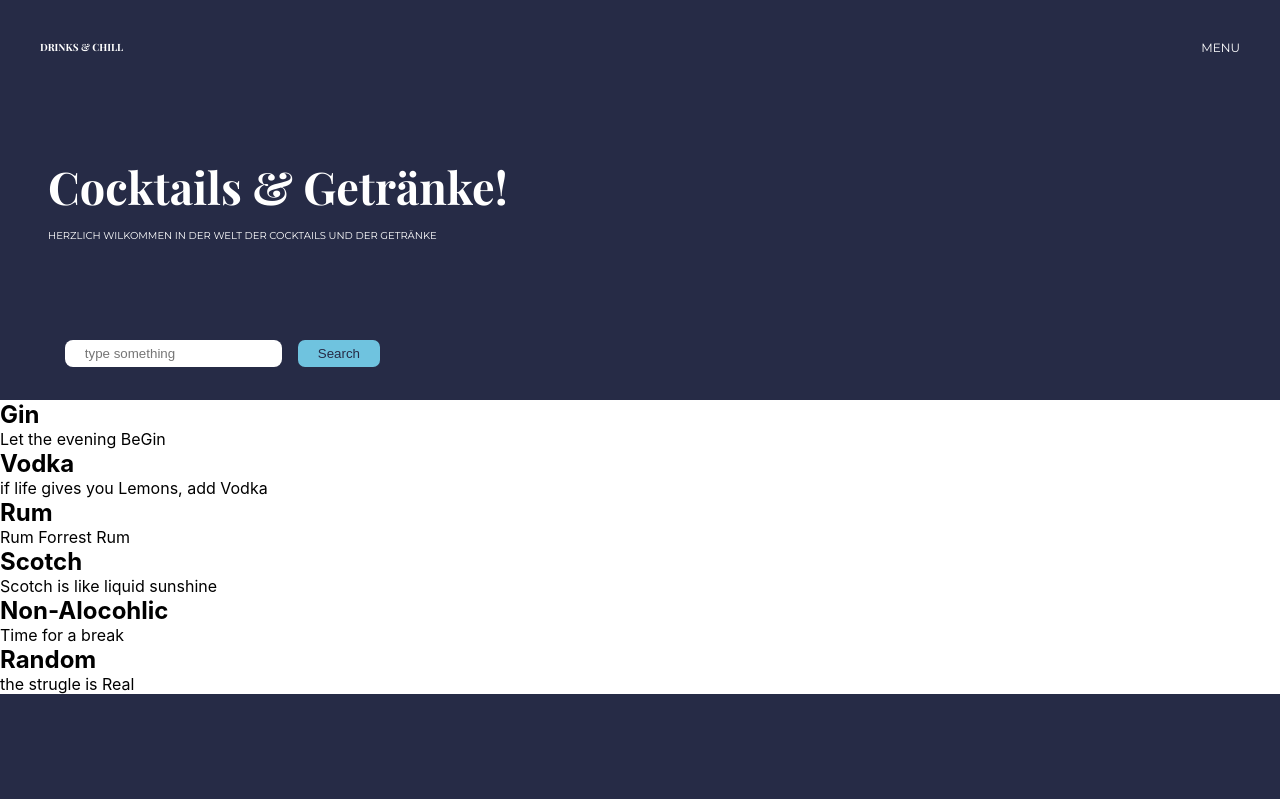
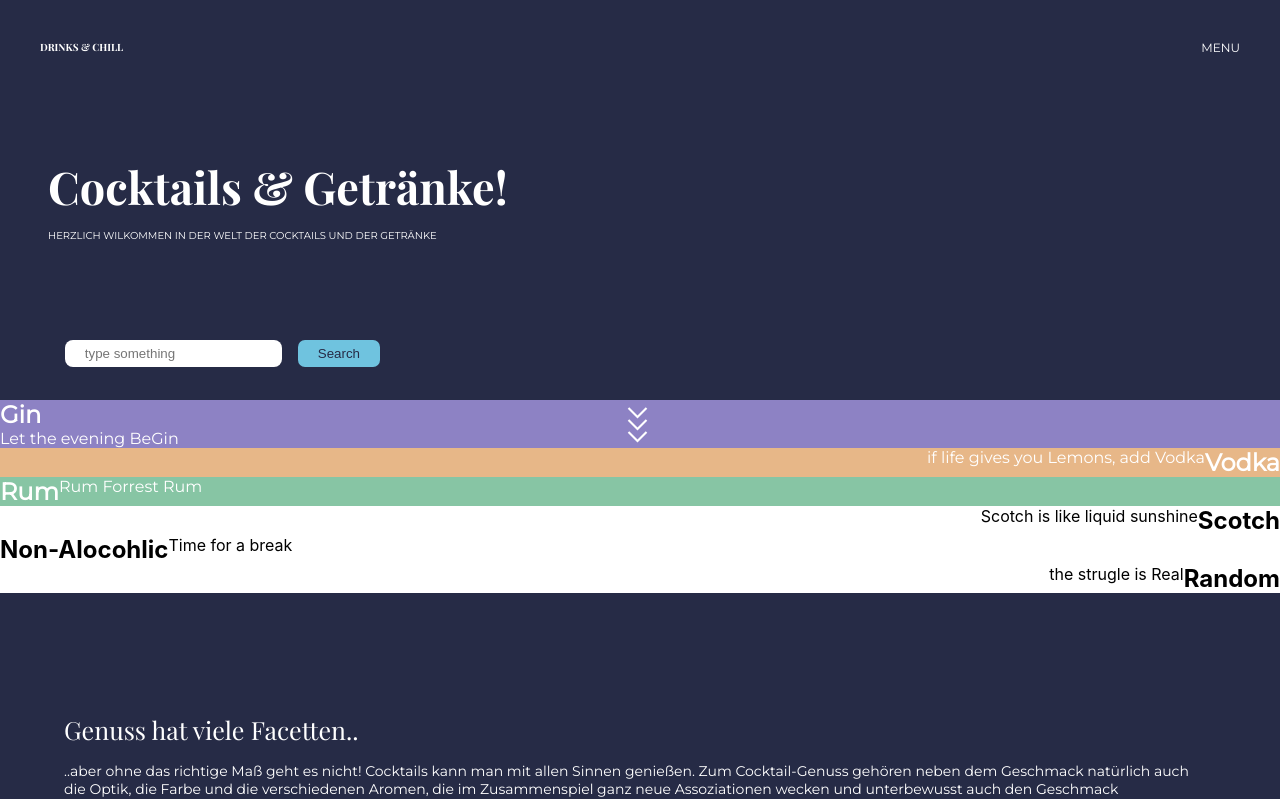
Before and after one commit to Sivagajan/Drinks-Chill, a React (Create React App) app: page / in a window 1280 px wide. Shown: the top 799 px of the page. Built offline with nearby package versions, Linux system fonts and the light colour scheme.

Commit message:
fonts changed

```diff
--- a/src/App.css
+++ b/src/App.css
@@ -15,14 +15,20 @@ serif; */
 
 .style1{
   background-color: #8D82C4;
+  font-family: 'Montserrat', sans-serif;
+    color: white;
 }
 
 .style2 {
   background-color: #E7B788;
+  font-family: 'Montserrat', sans-serif;
+    color: white;
 }
 
 .style3 {
   background-color: #87C5A4;
+  font-family: 'Montserrat', sans-serif;
+    color: white;
 }
 
 .right{
--- a/src/pages/home/Home.jsx
+++ b/src/pages/home/Home.jsx
@@ -6,29 +6,29 @@ const Home = () => {
         <>
         <main>
             <section>
-                <article>
+                <article className="style1 left">
                     <a>
                         <h2>Gin</h2>
                         <p>Let the evening BeGin</p>
                     </a>
                 </article>
-                <article>
+                <article className="style2 right">
                     <h2>Vodka</h2>
                     <p>if life gives you Lemons, add Vodka</p>
                 </article>
-                <article>
+                <article className="style3 left">
                     <h2>Rum</h2>
                     <p>Rum Forrest Rum</p>
                 </article>
-                <article>
+                <article className="style4 right">
                     <h2>Scotch</h2>
                     <p>Scotch is like liquid sunshine</p>
                 </article>
-                <article>
+                <article className="style5 left">
                     <h2>Non-Alocohlic</h2>
                     <p>Time for a break</p>
                 </article>
-                <article>
+                <article className="style6 right">
                     <h2>Random</h2>
                     <p>the strugle is Real</p>
                 </article>
```
